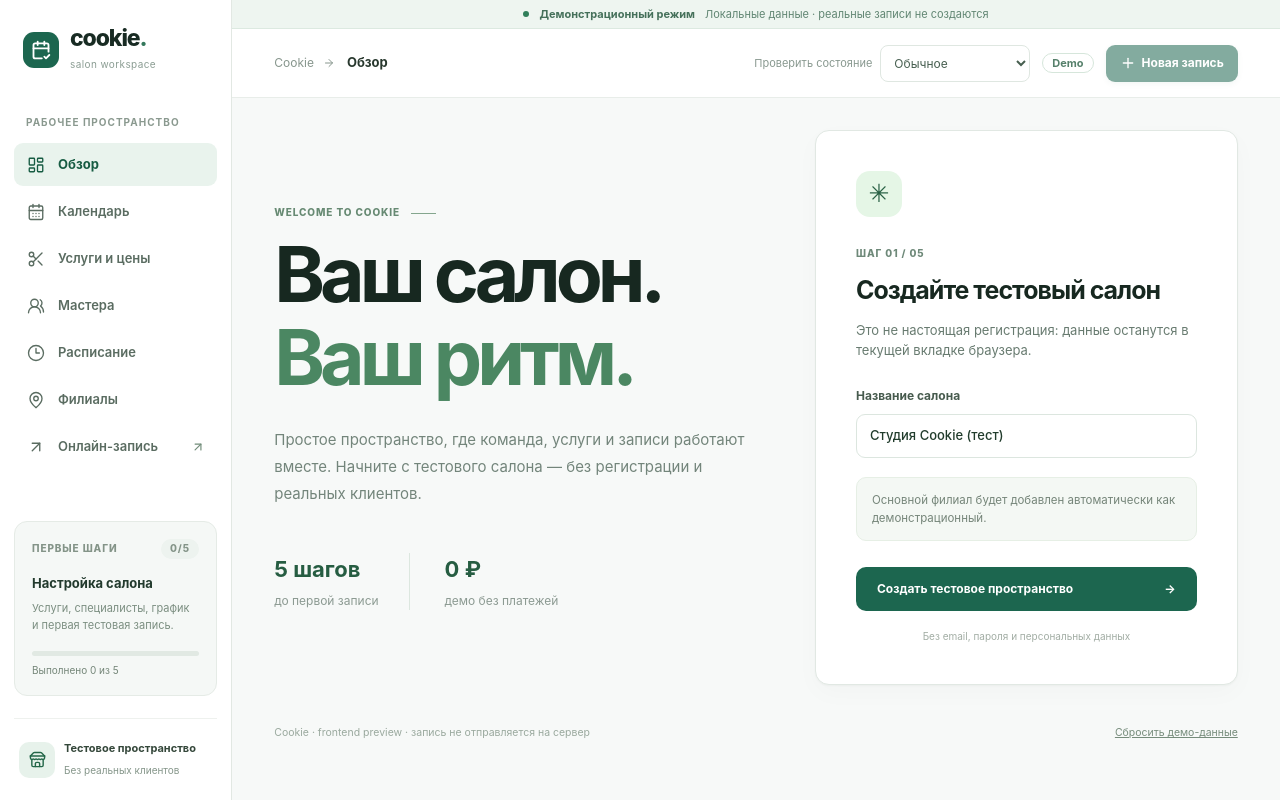
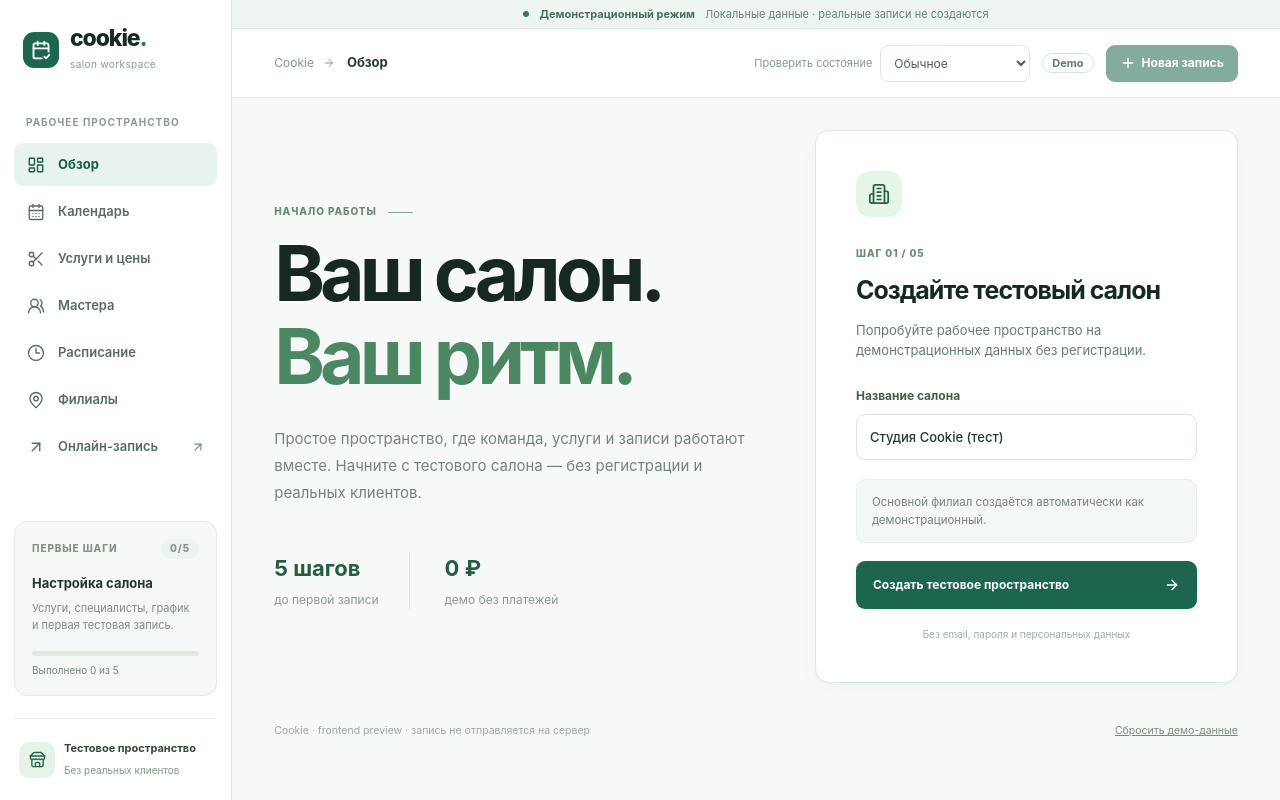
Before and after one commit to tim8es/cookie, a Svelte app in the folder apps/web/: page / in a window 1280 px wide. Built offline with nearby package versions, Linux system fonts and the light colour scheme.

Commit message:
design(web): align onboarding CTA with shared components and simplify public copy

```diff
--- a/apps/web/src/App.svelte
+++ b/apps/web/src/App.svelte
@@ -1,5 +1,8 @@
 <script lang="ts">
   import { onMount } from "svelte";
+  import { ArrowRight, Building2 } from "@lucide/svelte";
+  import { Button } from "./lib/components/ui/button/index.js";
+  import { Input } from "./lib/components/ui/input/index.js";
   import { createCookieUiApi } from "./lib/api";
   import { localDay, longDate, money, upcomingWeekday } from "./lib/dates";
   import { UiFailure } from "./lib/model";
@@ -236,12 +239,27 @@
       {:else if screen === "home"}
         {#if !org}
           <div class="welcome-grid">
-            <div class="welcome-copy"><span class="eyebrow">WELCOME TO COOKIE <span class="decor-line"></span></span><h1>Ваш салон.<br /><em>Ваш ритм.</em></h1><p>Простое пространство, где команда, услуги и записи работают вместе. Начните с тестового салона — без регистрации и реальных клиентов.</p><div class="welcome-metrics"><div><strong>5 шагов</strong><span>до первой записи</span></div><div><strong>0 ₽</strong><span>демо без платежей</span></div></div></div>
+            <div class="welcome-copy"><span class="eyebrow">НАЧАЛО РАБОТЫ <span class="decor-line"></span></span><h1>Ваш салон.<br /><em>Ваш ритм.</em></h1><p>Простое пространство, где команда, услуги и записи работают вместе. Начните с тестового салона — без регистрации и реальных клиентов.</p><div class="welcome-metrics"><div><strong>5 шагов</strong><span>до первой записи</span></div><div><strong>0 ₽</strong><span>демо без платежей</span></div></div></div>
             <form class="welcome-form card" onsubmit={(event) => { event.preventDefault(); void createOrganization(); }}>
-              <div class="form-icon">✳</div><span class="eyebrow">ШАГ 01 / 05</span><h2>Создайте тестовый салон</h2><p class="muted">Это не настоящая регистрация: данные останутся в текущей вкладке браузера.</p>
-              <label class="field">Название салона<input bind:value={organizationName} required maxlength="80" placeholder="Студия Cookie (тест)" /></label>
-              <div class="inline-note">Основной филиал будет добавлен автоматически как демонстрационный.</div>
-              <button class="btn btn-primary btn-wide" type="submit">Создать тестовое пространство <span aria-hidden="true">→</span></button>
+              <div class="form-icon" aria-hidden="true"><Building2 size={22} strokeWidth={1.9} /></div>
+              <span class="eyebrow">ШАГ 01 / 05</span>
+              <h2>Создайте тестовый салон</h2>
+              <p class="muted">Попробуйте рабочее пространство на демонстрационных данных без регистрации.</p>
+              <label class="field">
+                Название салона
+                <Input
+                  value={organizationName}
+                  oninput={(event) => organizationName = event.currentTarget.value}
+                  required
+                  maxlength={80}
+                  placeholder="Студия Cookie (тест)"
+                />
+              </label>
+              <div class="inline-note">Основной филиал создаётся автоматически как демонстрационный.</div>
+              <Button class="welcome-submit" size="lg" type="submit">
+                Создать тестовое пространство
+                <ArrowRight size={17} aria-hidden="true" />
+              </Button>
               <div class="form-foot">Без email, пароля и персональных данных</div>
             </form>
           </div>
@@ -346,7 +364,7 @@
           onCreateBooking={() => goto("booking")}
         />
       {:else if screen === "booking"}
-        <div class="booking-head"><div><span class="eyebrow">КЛИЕНТСКАЯ ВИТРИНА · ПРЕДПРОСМОТР</span><h1>Записаться на услугу</h1><p>{org.name} · демонстрационная форма без реального бронирования</p></div><span class="public-chip">Предпросмотр · демо</span></div>
+        <div class="booking-head"><div><span class="eyebrow">ОНЛАЙН-ЗАПИСЬ</span><h1>Записаться на услугу</h1><p>{org.name} · демонстрационная форма без реального бронирования</p></div></div>
         {#if createdBooking}
           <section class="card success-screen"><div class="success-symbol">✓</div><span class="eyebrow">ЗАПИСЬ СОЗДАНА ЛОКАЛЬНО</span><h2>Готово! Это демо-запись.</h2><p>Запись сохранена только в браузерной сессии. Она <strong>не подтверждена backend</strong> и не резервирует время у мастера.</p>
             <div class="success-receipt"><div><span>Услуга</span><strong>{getService(createdBooking.serviceId)}</strong></div><div><span>Дата и время</span><strong>{longDate(createdBooking.date)}, {createdBooking.time}</strong></div><div><span>Мастер</span><strong>{getStaff(createdBooking.staffId)}</strong></div><div><span>Демо-ID</span><strong class="mono">{createdBooking.id.slice(0, 8)}</strong></div></div>
--- a/apps/web/src/styles.css
+++ b/apps/web/src/styles.css
@@ -656,3 +656,28 @@ h2 { color: #172820; letter-spacing: -.5px; }
   .public-header button.public-back[data-slot=button] { padding: 0 10px; font-size: 11px; }
   .public-content .booking-form { padding: 20px 16px; }
 }
+
+/* Polished onboarding action, using the shared UI Button component. */
+.welcome-form button.welcome-submit[data-slot=button] {
+  display: inline-flex;
+  align-items: center;
+  justify-content: space-between;
+  width: 100%;
+  height: 48px;
+  min-height: 48px;
+  padding: 0 16px;
+  border-radius: 9px;
+  font-size: 12px;
+  font-weight: 720;
+  background: #1c664f;
+  color: #fff;
+  box-shadow: 0 2px 5px rgba(17, 95, 58, .11);
+}
+.welcome-form button.welcome-submit[data-slot=button]:hover:not(:disabled) {
+  background: #14533d;
+}
+.welcome-form input[data-slot=input] {
+  height: 46px;
+  box-shadow: none;
+  background: #fff;
+}
```
